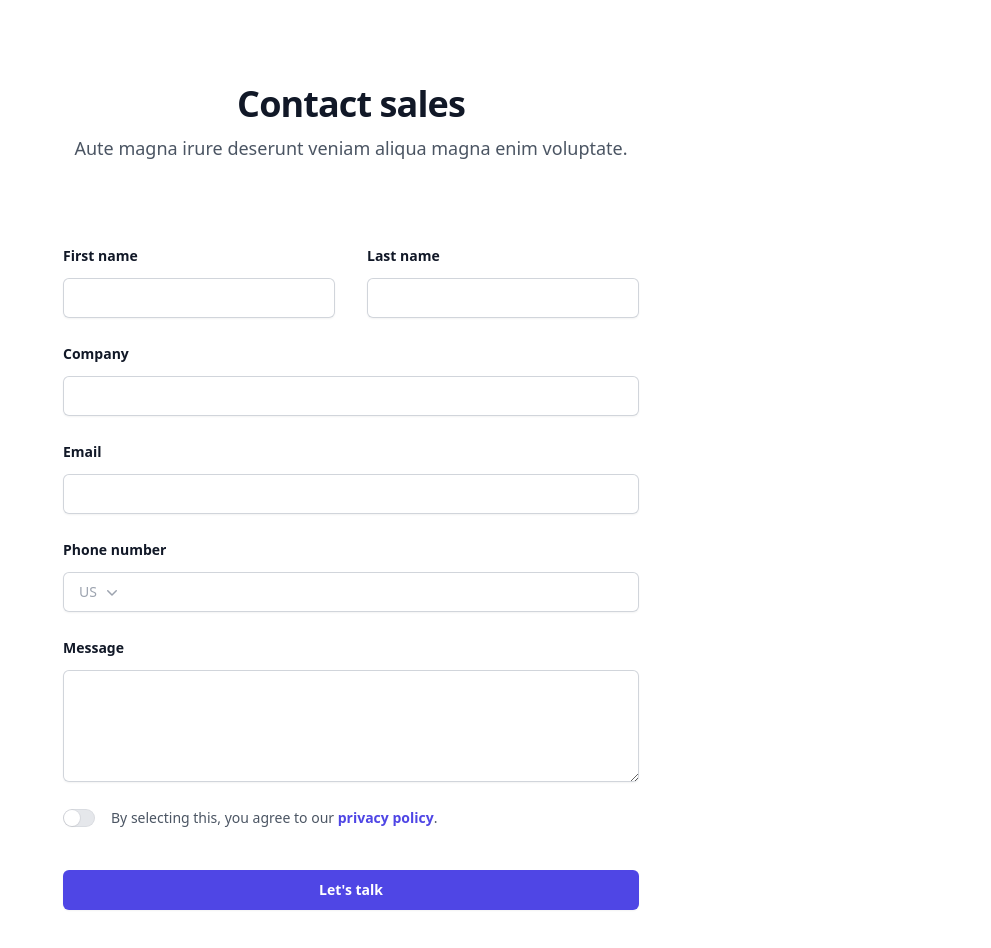
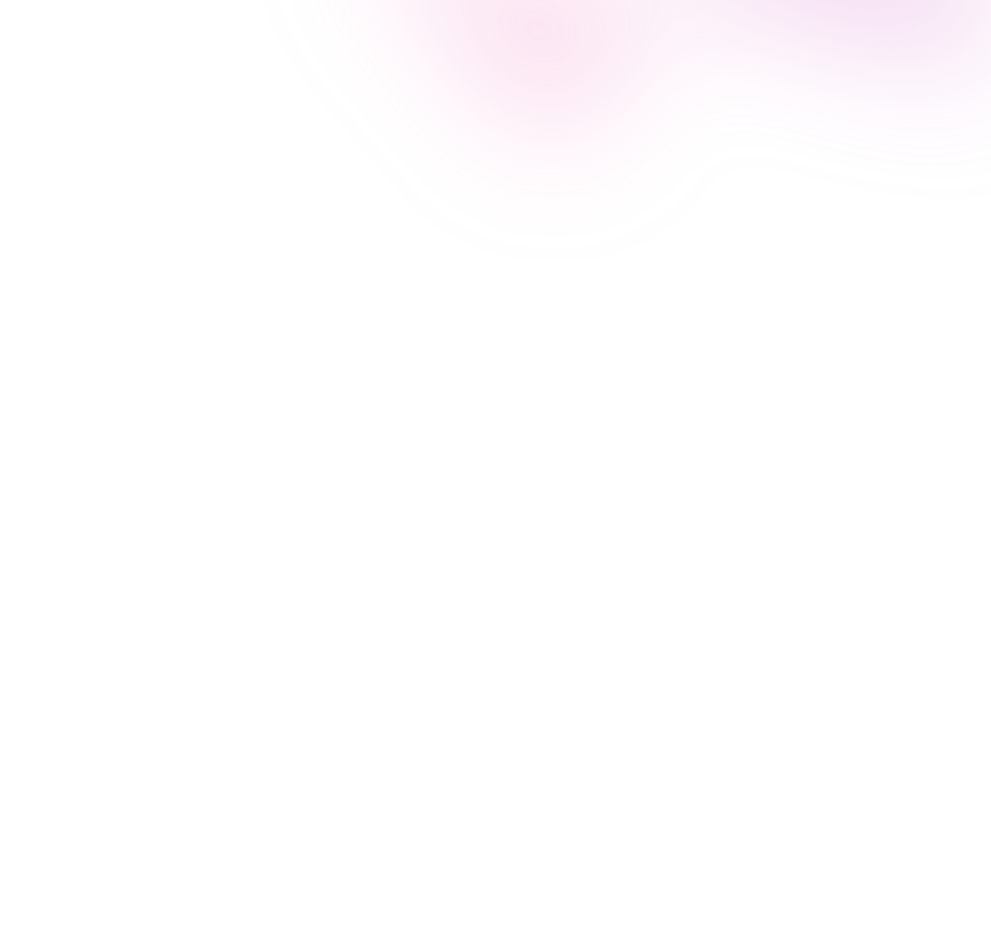
Before and after one commit to efunzz/starrymnl-react-website, a React (Vite) app: page / in a window 1280 px wide. Shown: the part 900-1848 px from the top of the page, without its empty margins (289-1280 px from the left). After the commit the page ends 1054 px from the top, so only its background shows below. Built offline with nearby package versions, Linux system fonts and the light colour scheme.

Commit message:
removing-complicated-libraries

```diff
--- a/package.json
+++ b/package.json
@@ -10,9 +10,6 @@
     "preview": "vite preview"
   },
   "dependencies": {
-    "@headlessui/react": "^2.1.8",
-    "@heroicons/react": "^2.1.5",
-    "@tailwindcss/forms": "^0.5.9",
     "framer-motion": "^11.9.0",
     "react": "^18.3.1",
     "react-dom": "^18.3.1",
--- a/src/components/FormSection.jsx
+++ /dev/null
@@ -1,190 +0,0 @@
-import { useState } from "react";
-import { ChevronDownIcon } from "@heroicons/react/20/solid";
-import { Field, Label, Switch } from "@headlessui/react";
-
-export default function Form() {
-  const [agreed, setAgreed] = useState(false);
-
-  return (
-    <div className="isolate bg-white px-6 py-24 sm:py-32 lg:px-8">
-      <div
-        aria-hidden="true"
-        className="absolute inset-x-0 top-[-10rem] -z-10 transform-gpu overflow-hidden blur-3xl sm:top-[-20rem]"
-      >
-        <div
-          style={{
-            clipPath:
-              "polygon(74.1% 44.1%, 100% 61.6%, 97.5% 26.9%, 85.5% 0.1%, 80.7% 2%, 72.5% 32.5%, 60.2% 62.4%, 52.4% 68.1%, 47.5% 58.3%, 45.2% 34.5%, 27.5% 76.7%, 0.1% 64.9%, 17.9% 100%, 27.6% 76.8%, 76.1% 97.7%, 74.1% 44.1%)",
-          }}
-          className="relative left-1/2 -z-10 aspect-[1155/678] w-[36.125rem] max-w-none -translate-x-1/2 rotate-[30deg] bg-gradient-to-tr from-[#ff80b5] to-[#9089fc] opacity-30 sm:left-[calc(50%-40rem)] sm:w-[72.1875rem]"
-        />
-      </div>
-      <div className="mx-auto max-w-2xl text-center">
-        <h2 className="text-3xl font-bold tracking-tight text-gray-900 sm:text-4xl">
-          Contact sales
-        </h2>
-        <p className="mt-2 text-lg leading-8 text-gray-600">
-          Aute magna irure deserunt veniam aliqua magna enim voluptate.
-        </p>
-      </div>
-      <form
-        action="#"
-        method="POST"
-        className="mx-auto mt-16 max-w-xl sm:mt-20"
-      >
-        <div className="grid grid-cols-1 gap-x-8 gap-y-6 sm:grid-cols-2">
-          <div>
-            <label
-              htmlFor="first-name"
-              className="block text-sm font-semibold leading-6 text-gray-900"
-            >
-              First name
-            </label>
-            <div className="mt-2.5">
-              <input
-                id="first-name"
-                name="first-name"
-                type="text"
-                autoComplete="given-name"
-                className="block w-full rounded-md border-0 px-3.5 py-2 text-gray-900 shadow-sm ring-1 ring-inset ring-gray-300 placeholder:text-gray-400 focus:ring-2 focus:ring-inset focus:ring-indigo-600 sm:text-sm sm:leading-6"
-              />
-            </div>
-          </div>
-          <div>
-            <label
-              htmlFor="last-name"
-              className="block text-sm font-semibold leading-6 text-gray-900"
-            >
-              Last name
-            </label>
-            <div className="mt-2.5">
-              <input
-                id="last-name"
-                name="last-name"
-                type="text"
-                autoComplete="family-name"
-                className="block w-full rounded-md border-0 px-3.5 py-2 text-gray-900 shadow-sm ring-1 ring-inset ring-gray-300 placeholder:text-gray-400 focus:ring-2 focus:ring-inset focus:ring-indigo-600 sm:text-sm sm:leading-6"
-              />
-            </div>
-          </div>
-          <div className="sm:col-span-2">
-            <label
-              htmlFor="company"
-              className="block text-sm font-semibold leading-6 text-gray-900"
-            >
-              Company
-            </label>
-            <div className="mt-2.5">
-              <input
-                id="company"
-                name="company"
-                type="text"
-                autoComplete="organization"
-                className="block w-full rounded-md border-0 px-3.5 py-2 text-gray-900 shadow-sm ring-1 ring-inset ring-gray-300 placeholder:text-gray-400 focus:ring-2 focus:ring-inset focus:ring-indigo-600 sm:text-sm sm:leading-6"
-              />
-            </div>
-          </div>
-          <div className="sm:col-span-2">
-            <label
-              htmlFor="email"
-              className="block text-sm font-semibold leading-6 text-gray-900"
-            >
-              Email
-            </label>
-            <div className="mt-2.5">
-              <input
-                id="email"
-                name="email"
-                type="email"
-                autoComplete="email"
-                className="block w-full rounded-md border-0 px-3.5 py-2 text-gray-900 shadow-sm ring-1 ring-inset ring-gray-300 placeholder:text-gray-400 focus:ring-2 focus:ring-inset focus:ring-indigo-600 sm:text-sm sm:leading-6"
-              />
-            </div>
-          </div>
-          <div className="sm:col-span-2">
-            <label
-              htmlFor="phone-number"
-              className="block text-sm font-semibold leading-6 text-gray-900"
-            >
-              Phone number
-            </label>
-            <div className="relative mt-2.5">
-              <div className="absolute inset-y-0 left-0 flex items-center">
-                <label htmlFor="country" className="sr-only">
-                  Country
-                </label>
-                <select
-                  id="country"
-                  name="country"
-                  className="h-full rounded-md border-0 bg-transparent bg-none py-0 pl-4 pr-9 text-gray-400 focus:ring-2 focus:ring-inset focus:ring-indigo-600 sm:text-sm"
-                >
-                  <option>US</option>
-                  <option>CA</option>
-                  <option>EU</option>
-                </select>
-                <ChevronDownIcon
-                  aria-hidden="true"
-                  className="pointer-events-none absolute right-3 top-0 h-full w-5 text-gray-400"
-                />
-              </div>
-              <input
-                id="phone-number"
-                name="phone-number"
-                type="tel"
-                autoComplete="tel"
-                className="block w-full rounded-md border-0 px-3.5 py-2 pl-20 text-gray-900 shadow-sm ring-1 ring-inset ring-gray-300 placeholder:text-gray-400 focus:ring-2 focus:ring-inset focus:ring-indigo-600 sm:text-sm sm:leading-6"
-              />
-            </div>
-          </div>
-          <div className="sm:col-span-2">
-            <label
-              htmlFor="message"
-              className="block text-sm font-semibold leading-6 text-gray-900"
-            >
-              Message
-            </label>
-            <div className="mt-2.5">
-              <textarea
-                id="message"
-                name="message"
-                rows={4}
-                className="block w-full rounded-md border-0 px-3.5 py-2 text-gray-900 shadow-sm ring-1 ring-inset ring-gray-300 placeholder:text-gray-400 focus:ring-2 focus:ring-inset focus:ring-indigo-600 sm:text-sm sm:leading-6"
-                defaultValue={""}
-              />
-            </div>
-          </div>
-          <Field className="flex gap-x-4 sm:col-span-2">
-            <div className="flex h-6 items-center">
-              <Switch
-                checked={agreed}
-                onChange={setAgreed}
-                className="group flex w-8 flex-none cursor-pointer rounded-full bg-gray-200 p-px ring-1 ring-inset ring-gray-900/5 transition-colors duration-200 ease-in-out focus-visible:outline focus-visible:outline-2 focus-visible:outline-offset-2 focus-visible:outline-indigo-600 data-[checked]:bg-indigo-600"
-              >
-                <span className="sr-only">Agree to policies</span>
-                <span
-                  aria-hidden="true"
-                  className="h-4 w-4 transform rounded-full bg-white shadow-sm ring-1 ring-gray-900/5 transition duration-200 ease-in-out group-data-[checked]:translate-x-3.5"
-                />
-              </Switch>
-            </div>
-            <Label className="text-sm leading-6 text-gray-600">
-              By selecting this, you agree to our{" "}
-              <a href="#" className="font-semibold text-indigo-600">
-                privacy&nbsp;policy
-              </a>
-              .
-            </Label>
-          </Field>
-        </div>
-        <div className="mt-10">
-          <button
-            type="submit"
-            className="block w-full rounded-md bg-indigo-600 px-3.5 py-2.5 text-center text-sm font-semibold text-white shadow-sm hover:bg-indigo-500 focus-visible:outline focus-visible:outline-2 focus-visible:outline-offset-2 focus-visible:outline-indigo-600"
-          >
-            Let's talk
-          </button>
-        </div>
-      </form>
-    </div>
-  );
-}
--- a/src/components/HeroSection.jsx
+++ b/src/components/HeroSection.jsx
@@ -3,10 +3,9 @@ import { Dialog, DialogPanel } from "@headlessui/react";
 import { Bars3Icon, XMarkIcon } from "@heroicons/react/24/outline";
 
 const navigation = [
-  { name: "Product", href: "#" },
-  { name: "Features", href: "#" },
-  { name: "Marketplace", href: "#" },
-  { name: "Company", href: "#" },
+  { name: "About", href: "#" },
+  { name: "Illustrations", href: "#" },
+  { name: "Products", href: "#" },
 ];
 
 export default function Hero() {
@@ -22,11 +21,6 @@ export default function Hero() {
           <div className="flex lg:flex-1">
             <a href="#" className="-m-1.5 p-1.5">
               <span className="sr-only">Your Company</span>
-              <img
-                alt=""
-                src="https://tailwindui.com/img/logos/mark.svg?color=indigo&shade=600"
-                className="h-8 w-auto"
-              />
             </a>
           </div>
           <div className="flex lg:hidden">
```
